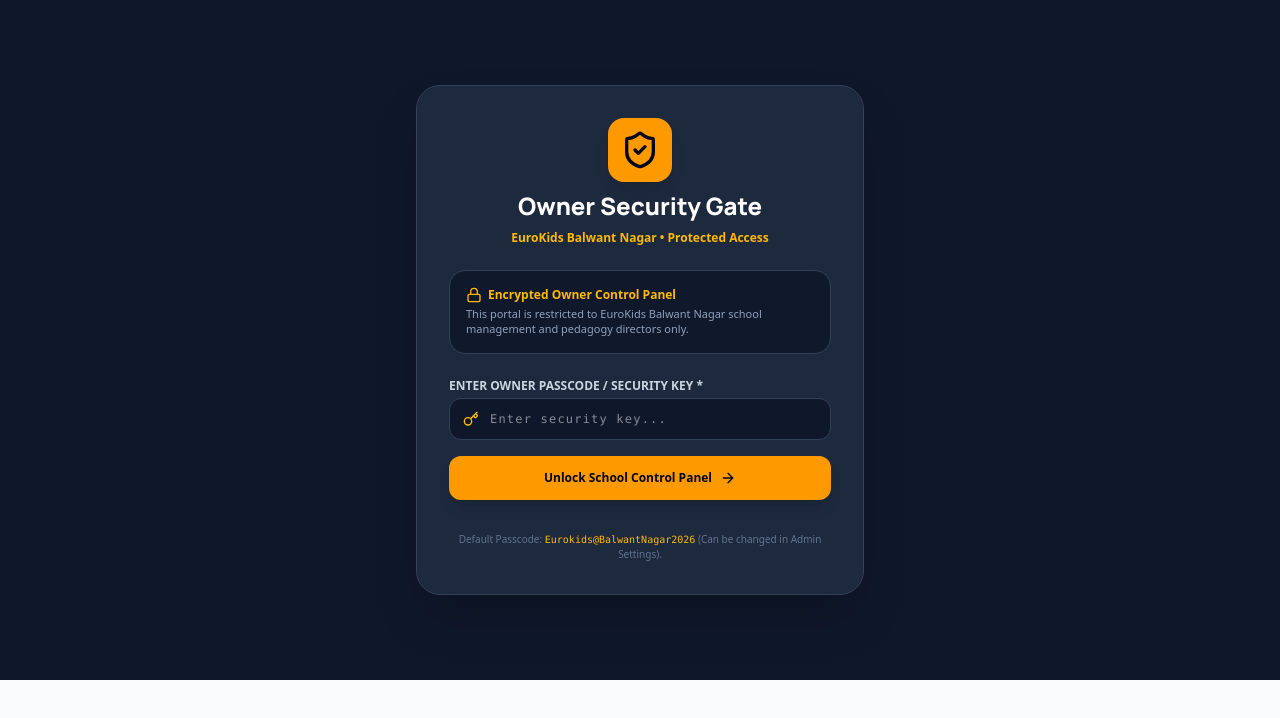
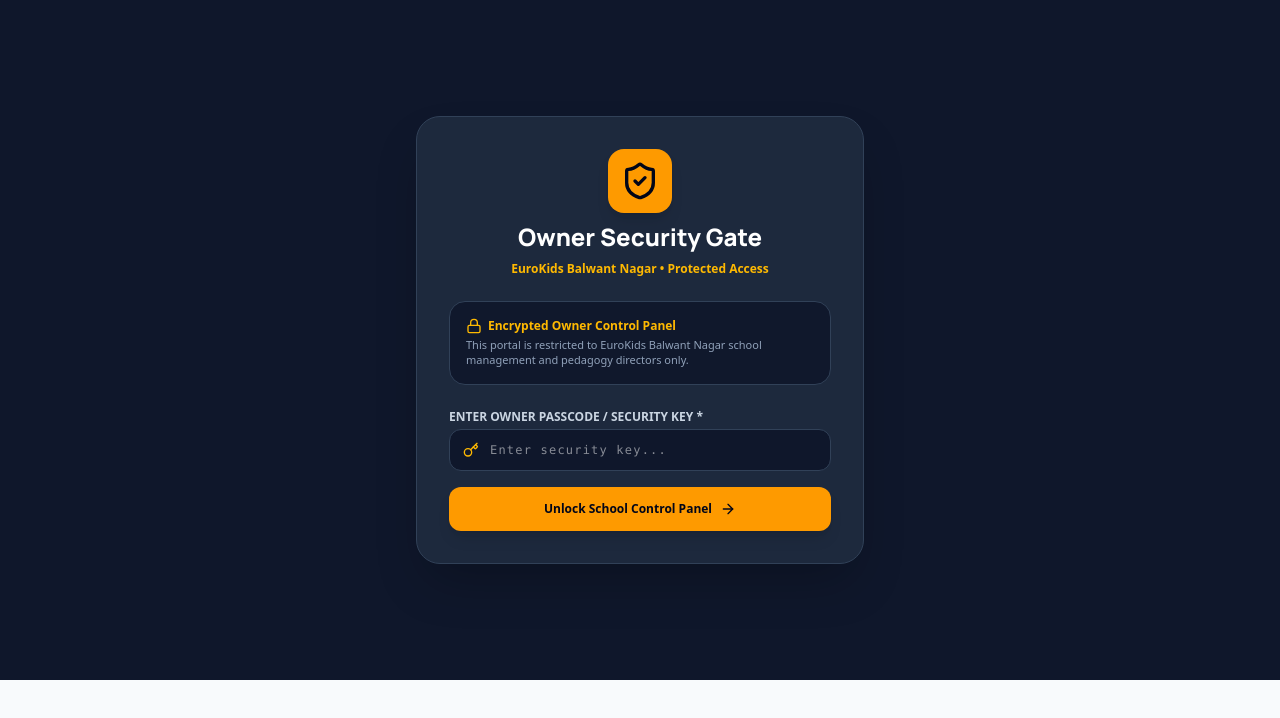
Before and after one commit to abhishekgaud7/Euro-Kids-Bn, a React (Vite) app: page /eurokids-owner-gate in a window 1280 px wide. Shown: the top 718 px of the page. Built offline with nearby package versions, Linux system fonts and the light colour scheme.

Commit message:
Remove default passcode hint text from Admin Login screen for enhanced security

```diff
--- a/src/pages/admin/AdminLogin.tsx
+++ b/src/pages/admin/AdminLogin.tsx
@@ -78,10 +78,6 @@ export const AdminLogin: React.FC<AdminLoginProps> = ({ onLoginSuccess }) => {
             <ArrowRight className="w-4 h-4" />
           </button>
         </form>
-
-        <div className="pt-2 text-center text-[10px] text-slate-500">
-          Default Passcode: <code className="text-amber-400 font-mono">Eurokids@BalwantNagar2026</code> (Can be changed in Admin Settings).
-        </div>
       </div>
     </div>
   );
```
